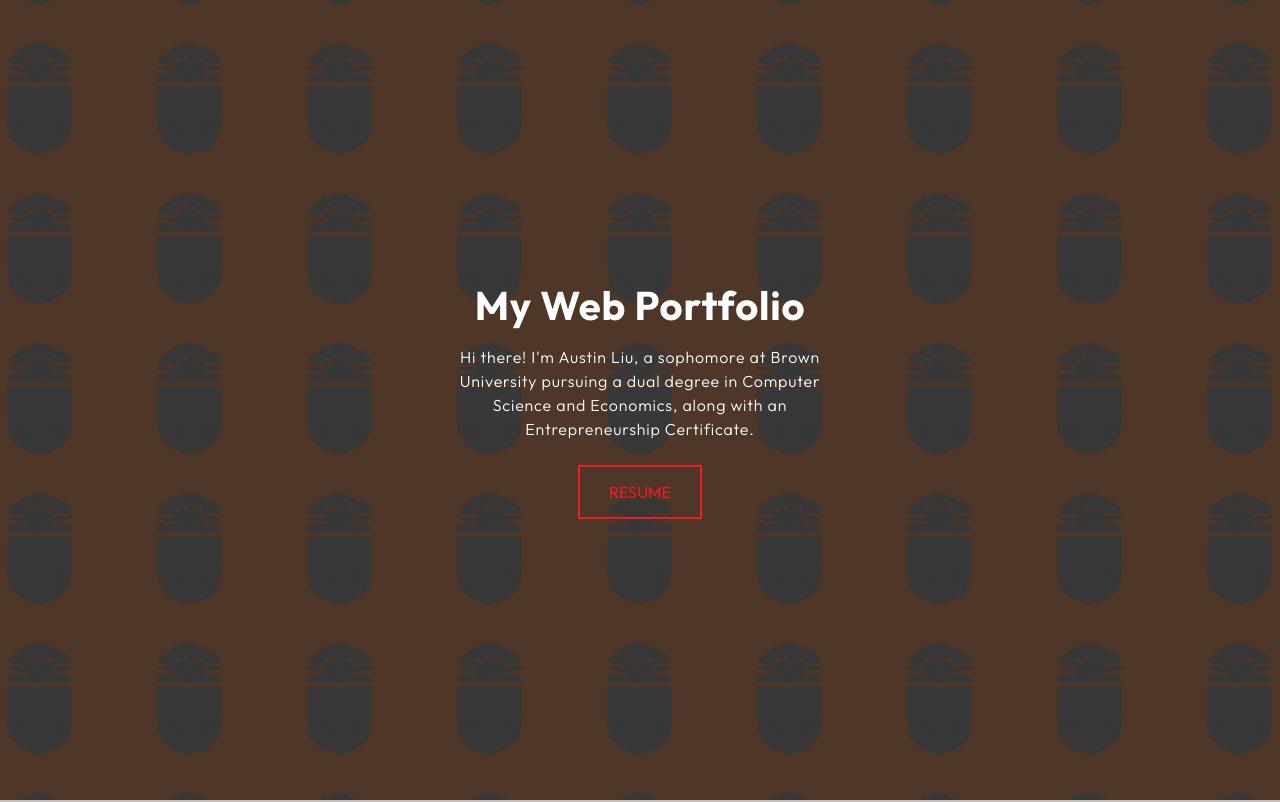
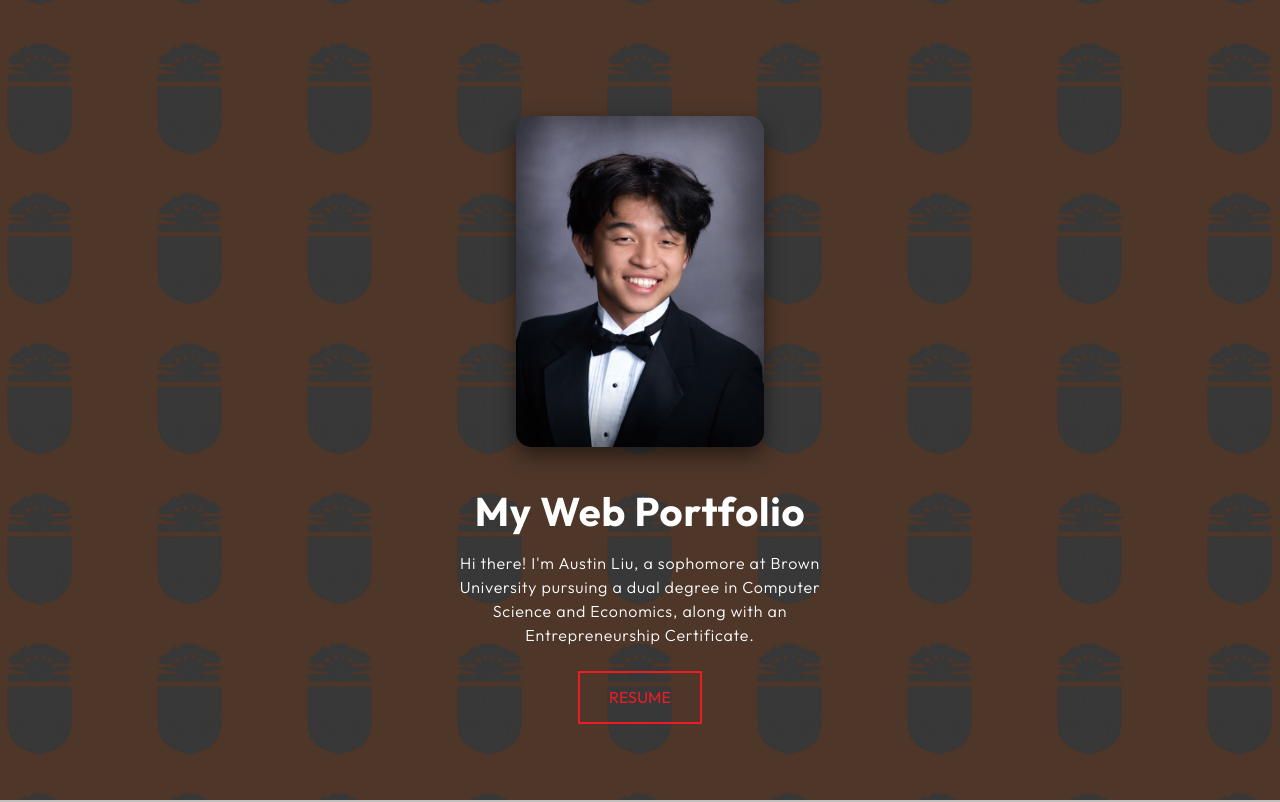
Before and after one commit to austinliu05/my-web-portfolio, a React (Create React App) app: page / in a window 1280 px wide. Shown: the top 802 px of the page. Built offline with nearby package versions, Linux system fonts and the light colour scheme.

Commit message:
Added headshot

```diff
--- a/src/components/intro/intro_section.css
+++ b/src/components/intro/intro_section.css
@@ -1,11 +1,24 @@
 :root {
     --brown-university-red: #ED1C24;
+}
+
+.headshot-container {
+    display: inline-block;
+    border-radius: 15px;
+    box-shadow: 0 8px 20px rgba(0, 0, 0, 0.5);
+    margin: 5vh;
+    width: 60%;
+}
+.headshot {
+    width: 100%;
+    border-radius: 15px;
 }
 .bio-container {
     width: 33.33%;
     text-align: center;
     color: #fff;
 }
+
 .resume button {
     padding: 0.8em 1.8em;
     border: 2px solid var(--brown-university-red);
@@ -47,7 +60,8 @@
     .resume button {
         font-size: 13px;
     }
-    .bio-container{
+
+    .bio-container {
         width: 80%;
     }
 }
--- a/src/components/intro/intro_section.tsx
+++ b/src/components/intro/intro_section.tsx
@@ -4,6 +4,9 @@ const IntroSection: React.FC = () => {
   return (
     <section className="section-intro">
         <div className="bio-container">
+          <div className="headshot-container">
+          <img className='headshot' src={`${process.env.PUBLIC_URL}/assets/headshot.jpg`} alt="Austin Liu"/>
+          </div>
           <h1>My Web Portfolio</h1>
           <p className="bio py-2">
             Hi there! I'm Austin Liu, a sophomore at Brown University pursuing a
```
Also changed, not shown: public/assets/headshot.jpg (added).
